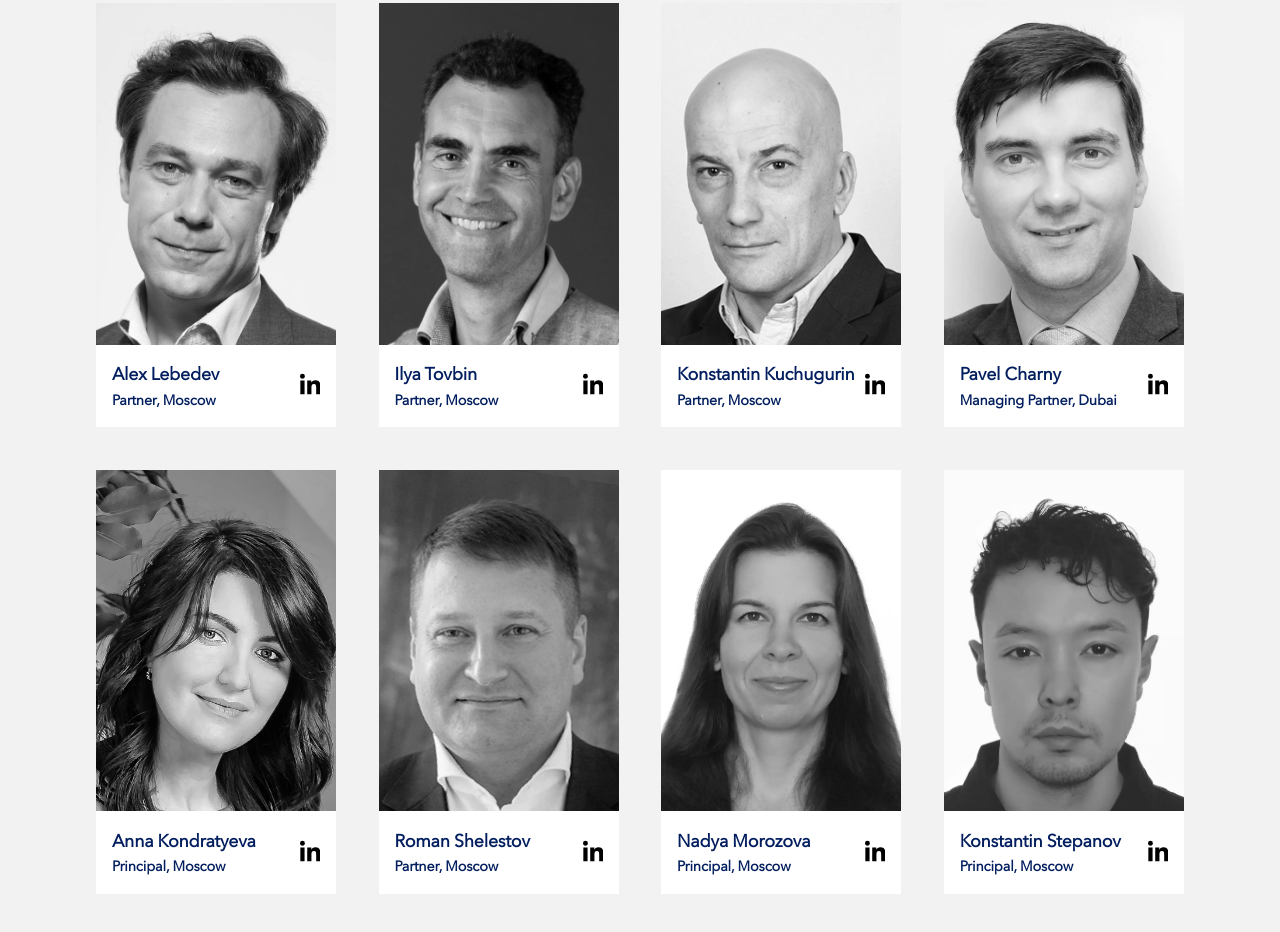
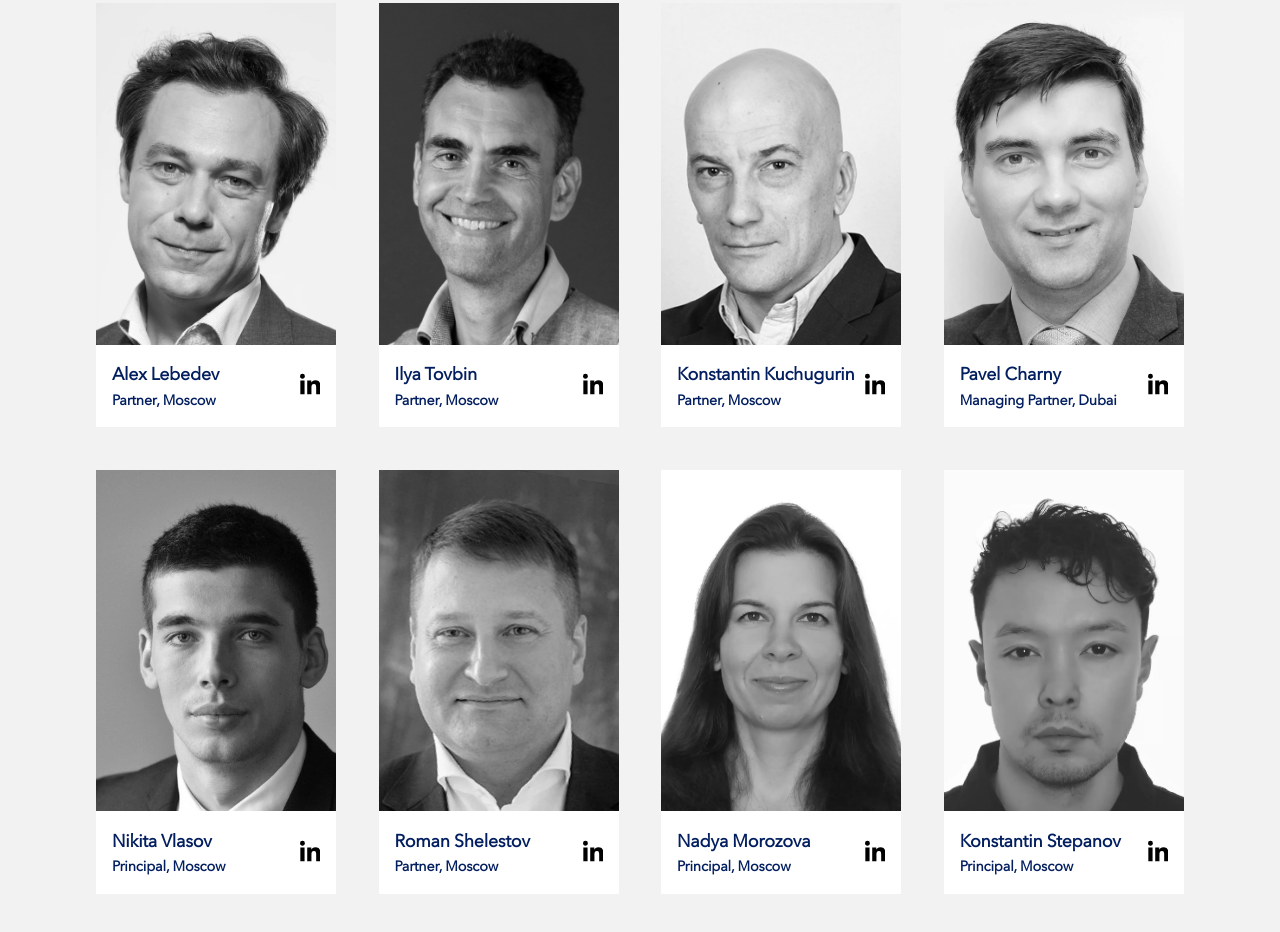
Before and after one commit to pcharny/ortalex, a website: page public/index.html in a window 1280 px wide. Shown: the part 637-1569 px from the top of the page. Drawn offline with Linux system fonts and the light colour scheme.

Commit message:
replaced Anna with Nikita

```diff
--- a/public/index.html
+++ b/public/index.html
@@ -154,14 +154,14 @@
           </div>
         </div>
         <div class="ortalex__team__member__image">
-          <img loading="lazy" class="ortalex__team__member__image__src" src="images/ortalex_team/Anna_Kondratyeva.webp"
-            alt="Anna Kondratyeva">
+          <img loading="lazy" class="ortalex__team__member__image__src" src="images/ortalex_team/Nikita_Vlasov.webp"
+            alt="Nikita Vlasov">
           <div class="ortalex__team__member__data">
             <div class="d-flex fd-column">
-              <h5>Anna Kondratyeva</h5>
+              <h5>Nikita Vlasov</h5>
               <h6>Principal, Moscow</h6>
             </div>
-            <a class="linkedin__icon d-flex" rel="noopener" href="https://www.linkedin.com/in/anna-kondratyeva-b032191a/" target="_blank">
+            <a class="linkedin__icon d-flex" rel="noopener" href="https://www.linkedin.com/in/nikita-vlasov-b66512175/" target="_blank">
               LinkedIn<svg xmlns="http://www.w3.org/2000/svg" viewBox="0 0 448 512"><path d="M100.28 448H7.4V148.9h92.88zM53.79 108.1C24.09 108.1 0 83.5 0 53.8a53.79 53.79 0 0 1 107.58 0c0 29.7-24.1 54.3-53.79 54.3zM447.9 448h-92.68V302.4c0-34.7-.7-79.2-48.29-79.2-48.29 0-55.69 37.7-55.69 76.7V448h-92.78V148.9h89.08v40.8h1.3c12.4-23.5 42.69-48.3 87.88-48.3 94 0 111.28 61.9 111.28 142.3V448z"/></svg>
             </a>
           </div>
```
Also changed, not shown: public/images/ortalex_team/Anna_Kondratyeva.webp (deleted), public/images/ortalex_team/Nikita_Vlasov.webp (added).
